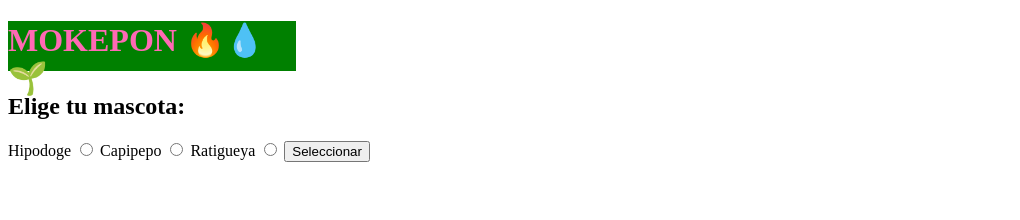
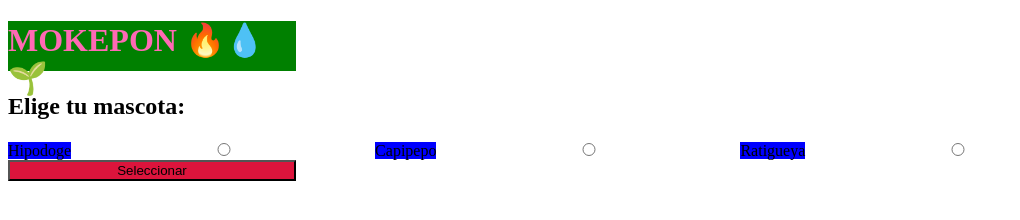
Before and after one commit to Juancherry500/programar, a plain HTML site: page mokepon/mokepon.html in a window 1280 px wide. Shown: the whole page, without its empty margins (0-1020 px from the left). Drawn offline with Linux system fonts and the light colour scheme.

Commit message:
Tipos de display, clase 33

```diff
--- a/mokepon/styles.css
+++ b/mokepon/styles.css
@@ -4,3 +4,18 @@
     height: 50px;
     background-color: green;
 }
+label{
+    background-color: blue;
+    width: 288px;
+    height: 50;
+}
+input{
+    background-color: purple;
+    width: 288px;
+    height: 50;
+}
+button{
+    background-color: crimson;
+    width: 288px;
+    height: 50;
+}
```
